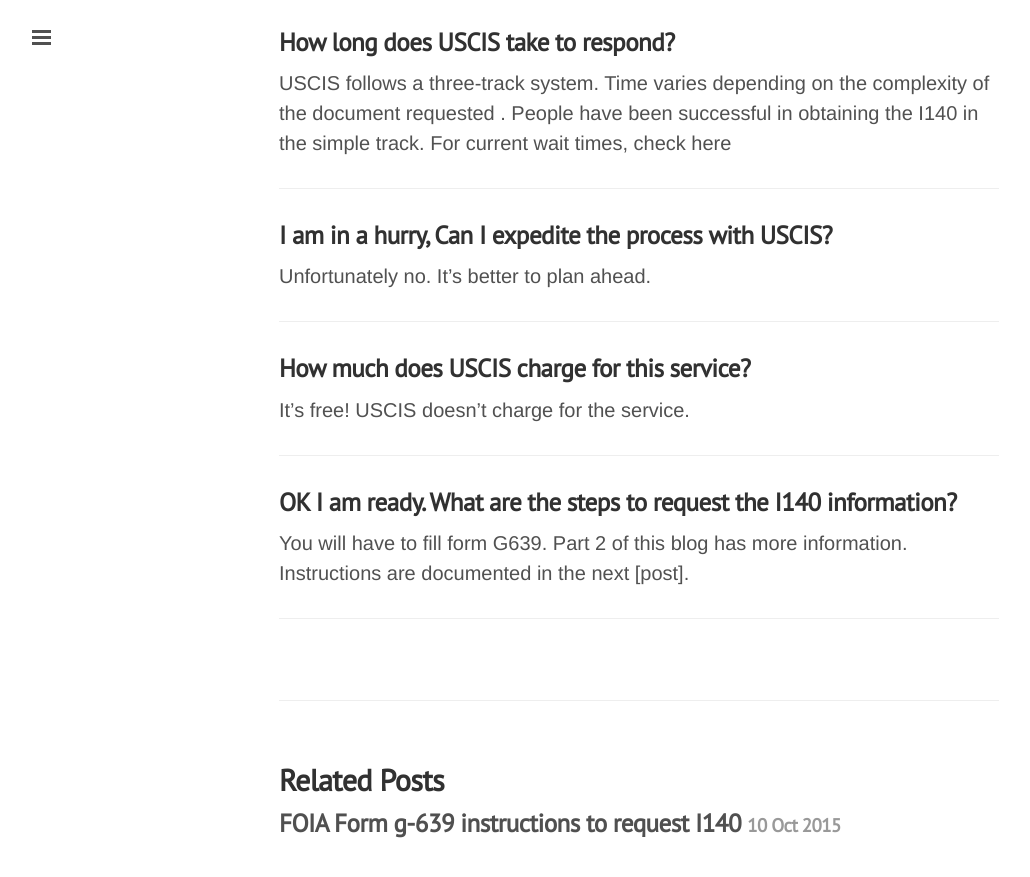
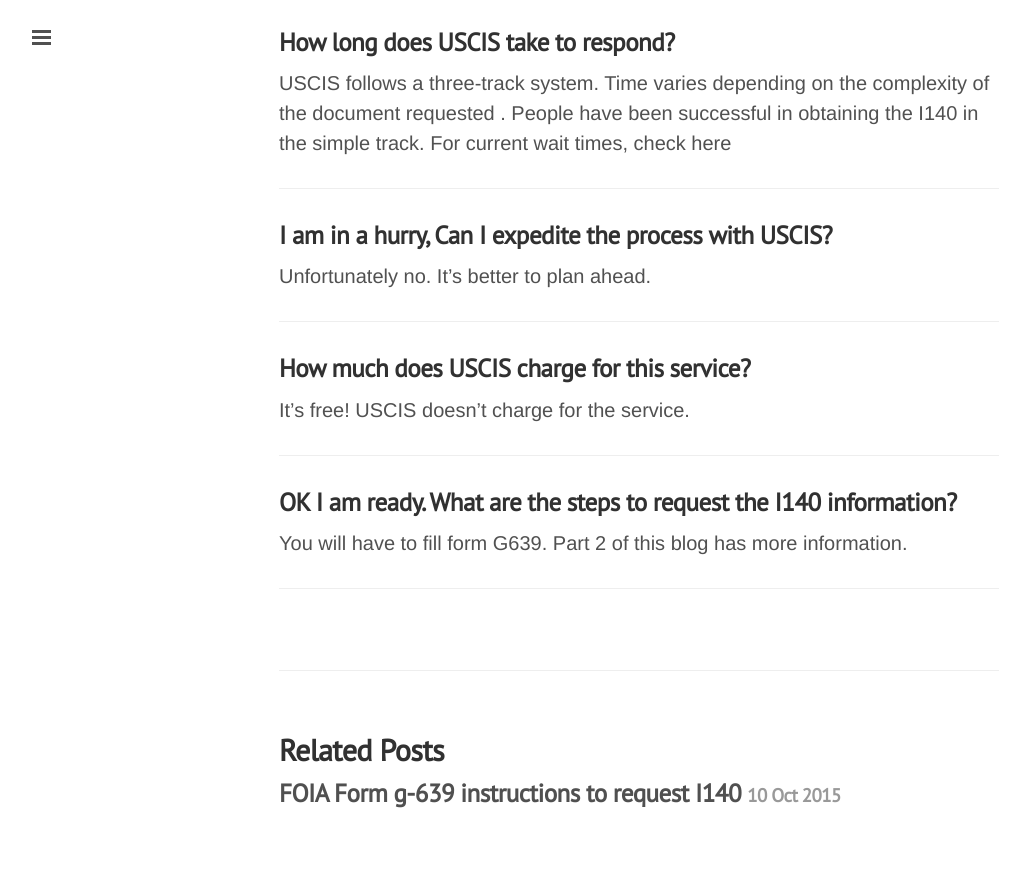
Before and after one commit to gitforwork2/gitforwork.github.io, a Jekyll site: the page built from _posts/2015-10-12-request-i140-via-foia.md, in a window 1280 px wide and 900 px high, scrolled down 1022 px. Shown: the top 877 px of the window, without its empty margins (1-1031 px from the left). Built offline with Jekyll 4.4.1, drawn with Linux system fonts in a browser that asks for light colours; Markdown is read by kramdown in place of the engine named in the settings; some of the changed text lies outside the part shown.

Commit message:
Post1 firm up

```diff
--- a/_posts/2015-10-12-request-i140-via-foia.md
+++ b/_posts/2015-10-12-request-i140-via-foia.md
@@ -31,5 +31,5 @@
 It's free! USCIS doesn't charge for the service.
 * * *
 ###OK I am ready. What are the steps to request the I140 information?
-You will have to fill form G639. [Part 2](http://greenmirage.com/posts/i140-foia-form-g-639-instruction/) of this blog has more information. Instructions are documented in the next [post].
+You will have to fill form G639. [Part 2](http://greenmirage.com/posts/i140-foia-form-g-639-instruction/) of this blog has more information.
 * * *
```
